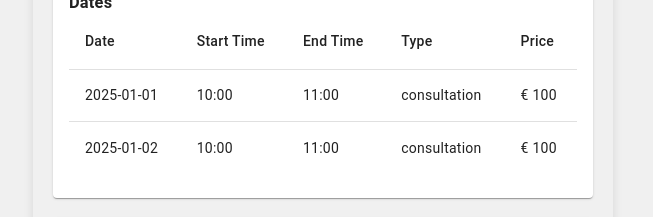
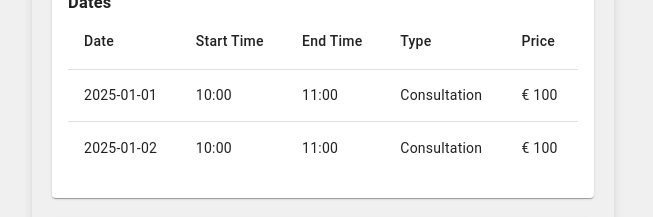
Before and after one commit to Todosiienko/medical, a Nuxt app: page / in a window 1280 px wide. Shown: the part 362-579 px from the top of the page, without its empty margins (317-970 px from the left). Built offline with nearby package versions, Linux system fonts and the light colour scheme.

Commit message:
fix time overlap for dateshift

```diff
--- a/components/dateShift.vue
+++ b/components/dateShift.vue
@@ -8,13 +8,13 @@
                 <v-text-field :model-value="dateShift.startTime" label="Start Time" prepend-icon="mdi-clock-time-four-outline"
                     readonly>
                     <v-menu v-model="showStartTimeMenu" :close-on-content-click="false" activator="parent" min-width="0">
-                        <v-time-picker v-model="dateShift.startTime" format="24hr"></v-time-picker>
+                        <v-time-picker v-model="dateShift.startTime" :max="dateShift.endTime" format="24hr"></v-time-picker>
                     </v-menu>
                 </v-text-field>
                 <v-text-field :model-value="dateShift.endTime" label="End Time" prepend-icon="mdi-clock-time-four-outline"
                     readonly>
                     <v-menu v-model="showEndTimeMenu" :close-on-content-click="false" activator="parent" min-width="0">
-                        <v-time-picker v-model="dateShift.endTime" format="24hr"></v-time-picker>
+                        <v-time-picker v-model="dateShift.endTime" :min="dateShift.startTime" format="24hr"></v-time-picker>
                     </v-menu>
                 </v-text-field>
                 <v-text-field v-model="dateShift.price" label="Price"></v-text-field>
@@ -37,7 +37,7 @@ const shiftTypes = [{title: "Consultation", value: "consultation"}, {title: "Amb
 const dateShift = ref({
     startTime: "",
     endTime: "",
-    price: "",
+    price: "0",
     type: "",
     currency: "EUR",
 })
--- a/components/shiftCard.vue
+++ b/components/shiftCard.vue
@@ -70,8 +70,8 @@ watch(dates, (newVal, oldVal) => {
                 date: date,
                 startTime: "",
                 endTime: "",
-                price: "",
-                type: "",
+                price: "0",
+                type: "other",
                 currency: "EUR",
             };
         }
--- a/components/shiftListCard.vue
+++ b/components/shiftListCard.vue
@@ -26,7 +26,7 @@
                   <td>{{ dayjs(date.date).format('YYYY-MM-DD') }}</td>
                   <td>{{ date.startTime }}</td>
                   <td>{{ date.endTime }}</td>
-                  <td>{{ date.type }}</td>
+                  <td>{{ types[date.type] }}</td>
                   <td>{{ currencies[date.currency]}} {{ date.price }}</td>
                 </tr>
               </tbody>
@@ -44,6 +44,12 @@ const props = defineProps({
   shift: Object,
 })
 
+const types = {
+  "consultation": "Consultation",
+  "ambulance": "Ambulance",
+  "other": "Other",
+}
+
 const dates = computed(() => {
   return Object.values(props.shift.dates || {});
 })
```
